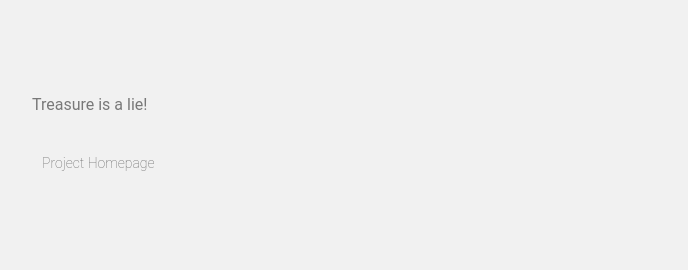
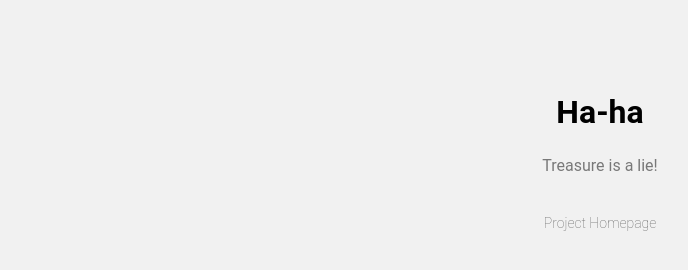
Before and after one commit to v-reutov/v-reutov.github.io, a plain HTML site: page res/treasure.html in a window 1280 px wide. Shown: the whole page, without its empty margins (40-728 px from the left). Drawn offline with Linux system fonts and the light colour scheme.

Commit message:
Update 404 pages

```diff
--- a/res/style_help.css
+++ b/res/style_help.css
@@ -2,8 +2,13 @@ body {
     background-color: #f1f1f1;
     padding: 5vw;
     font-family: Roboto, Helvetica, Arial, sans-serif;
+    text-align: center;
 }
-p { color: rgba(0, 0, 0, 0.5); margin: 20px 0; line-height: 1.6; }
+p {
+    color: rgba(0, 0, 0, 0.5);
+    margin: 20px 0;
+    line-height: 1.6;
+}
 
 a { color: #4183c4; text-decoration: none; }
 a:hover { text-decoration: underline; }
--- a/res/treasure.html
+++ b/res/treasure.html
@@ -6,9 +6,10 @@
     <link rel="stylesheet" type="text/css" href="style_help.css">
 </head>
 <body>
+    <h1>Ha-ha</h1>
     <p>Treasure is a lie!</p>
     <div id="suggestions">
-        <a href="index.html">Project Homepage</a>
+        <a href="/index.html">Project Homepage</a>
     </div>
 </body>
 </html>
```
Also changed, not shown: 404.html (+0 -3 lines).
